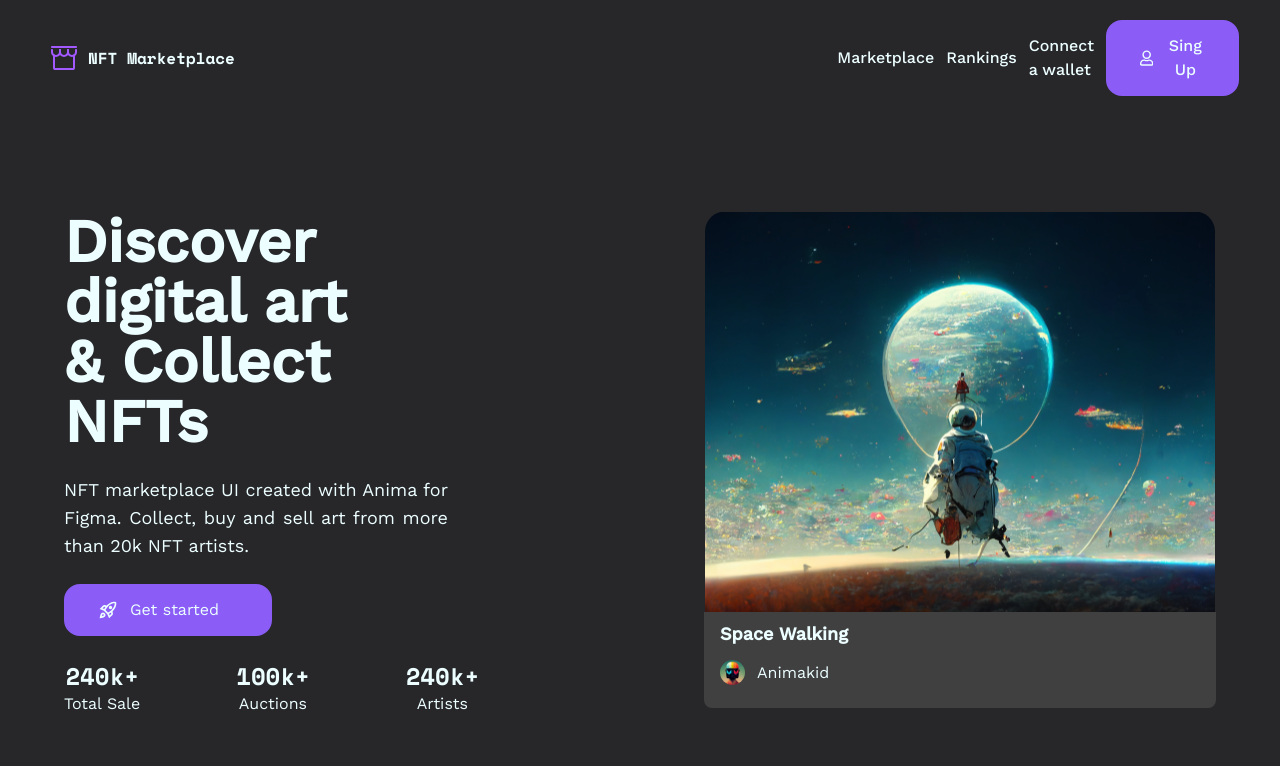
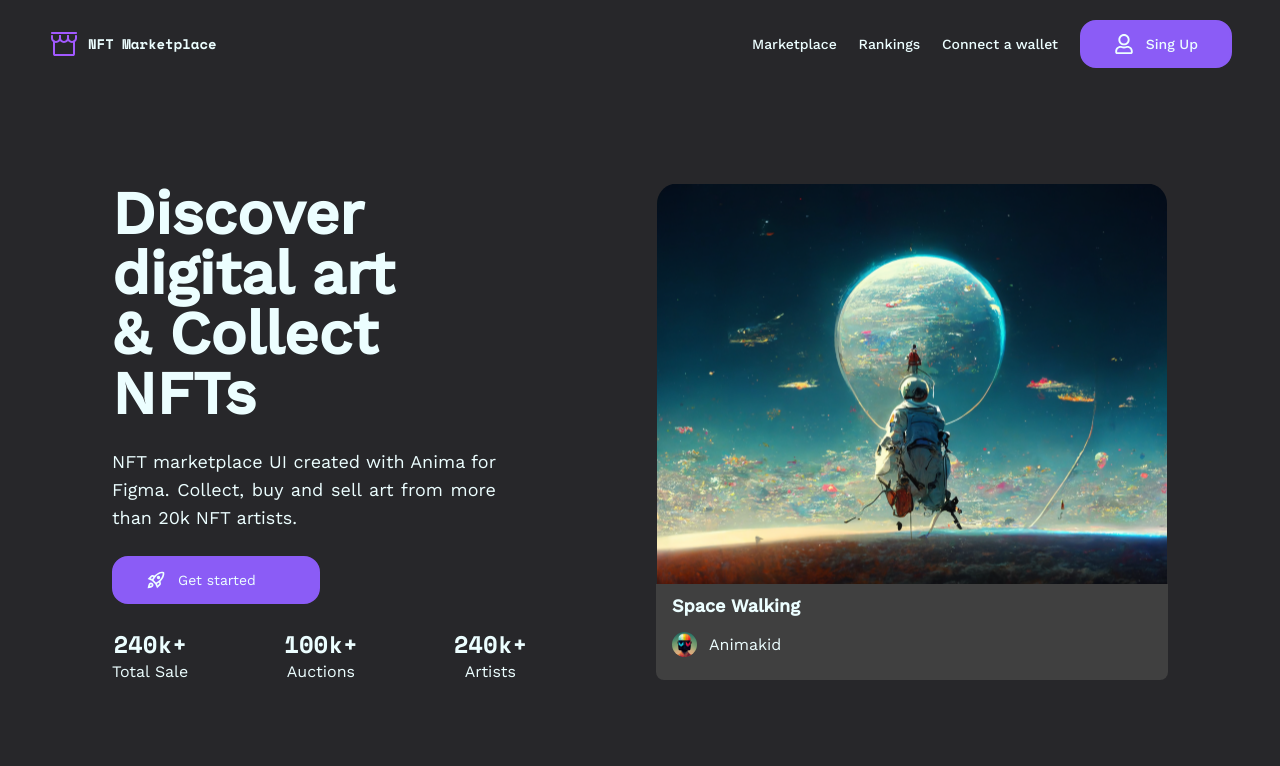
Before and after one commit to litvnvdev/nft-market-place, a Next.js app: page / in a window 1280 px wide. Shown: the top 766 px of the page. Built offline with nearby package versions, Linux system fonts and the light colour scheme.

Commit message:
fix: responsive design navbar and hero section

```diff
--- a/app/components/Hero.tsx
+++ b/app/components/Hero.tsx
@@ -9,10 +9,12 @@ const spaceMono = Space_Mono({ weight: "700", subsets: ["latin"] });
 
 const Hero = () => {
   return (
-    <section className="py-20 lg:max-w-[72rem] md:max-w-[50rem] lg:mx-auto">
-      <div className="container text-cyan-50 flex gap-14 justify-between">
-        <div className={`${workSans.className} flex flex-col`}>
-          <div className="flex flex-col gap-6">
+    <section className="py-20  lg:max-w-[72rem] md:max-w-[50rem] md:mx-auto lg:mx-auto">
+      <div className="container text-cyan-50 flex lg:gap-14 md:gap-12 justify-between md:px-12">
+        <div
+          className={`${workSans.className} flex flex-col lg:max-w-[72rem] md:max-w-80`}
+        >
+          <div className="flex flex-col lg:gap-6 md:gap-8">
             <h1 className="lg:text-6xl md:text-4xl text-left font-semibold max-w-80">
               Discover digital art & Collect NFTs
             </h1>
@@ -27,23 +29,29 @@ const Hero = () => {
             </PrimaryButton>
           </div>
 
-          <div className="flex max-auto max-w-[27rem] lg:mt-6 md:mt-12 gap-24 justify-center">
+          <div className="flex lg:max-w-[72rem] md:max-w-[20rem]  lg:mt-6 md:mt-12 lg:gap-24 md:gap-12 justify-center md:items-end">
             <p>
-              <strong className={`${spaceMono.className} lg:text-2xl md:text-xl`}>
+              <strong
+                className={`${spaceMono.className} lg:text-2xl md:text-xl`}
+              >
                 240k+
               </strong>
               <br />
               Total Sale
             </p>
             <p>
-              <strong className={`${spaceMono.className} lg:text-2xl md:text-xl`}>
+              <strong
+                className={`${spaceMono.className} lg:text-2xl md:text-xl`}
+              >
                 100k+
               </strong>
               <br />
               Auctions
             </p>
             <p>
-              <strong className={`${spaceMono.className} lg:text-2xl md:text-xl`}>
+              <strong
+                className={`${spaceMono.className} lg:text-2xl md:text-xl`}
+              >
                 240k+
               </strong>
               <br />
--- a/app/components/HeroCard.tsx
+++ b/app/components/HeroCard.tsx
@@ -2,11 +2,13 @@ import NFTArtist from "./NFTArtist";
 
 const HeroCard = () => {
   return (
-    <div className="lg:max-w-[32rem]">
-      <div className="bg-[url('/Hero.svg')] bg-center bg-no-repeat lg:w-[32rem] lg:h-[25rem] md:w-[18rem] md:h-[11rem] rounded-t-2xl"></div>
-      <div className="pl-4 h-24 lg:w-[32rem] md:w-[18rem] rounded-b-lg bg-neutral-700">
+    <div className="lg:max-w-[32rem] md:max-w-[24rem]">
+      <div className="bg-[url('/Hero.svg')] bg-center bg-no-repeat xl:w-[32rem] lg:w-[26rem] lg:h-[25rem] md:w-[20rem] md:h-[19rem] rounded-t-2xl"></div>
+      <div className="pl-4 h-24 xl:w-[32rem] lg:w-[26rem] md:w-[20rem] rounded-b-lg bg-neutral-700">
         <div className="flex flex-col items-start gap-1 justify-start">
-          <p className="font-semibold mt-2 lg:text-lg md:text-base">Space Walking</p>
+          <p className="font-semibold mt-2 lg:text-lg md:text-base">
+            Space Walking
+          </p>
           <NFTArtist
             name="Animakid"
             width={25}
--- a/app/components/Navbar.tsx
+++ b/app/components/Navbar.tsx
@@ -25,8 +25,8 @@ const Navbar = () => {
           </button>
         </div>
       ) : (
-        <nav className="container max-w-full flex justify-between py-5 px-12">
-          <div className="max-w-46 flex gap-2 items-center cursor-pointer">
+        <nav className="lg:w-full md:w-full md:mx-auto  flex lg:justify-center md:text-sm lg:gap-12 md:gap-24 xl:justify-between py-5 px-12">
+          <div className="max-w-44 flex gap-2 items-center cursor-pointer">
             <Image src="/logo.svg" alt="logo" width={32} height={32} />
             <span
               className={`${spaceMono.className} text-cyan-50 hover:text-violet-400 duration-300`}
@@ -35,7 +35,7 @@ const Navbar = () => {
             </span>
           </div>
           <ul
-            className={`${workSans.className} w-1/3 items-center flex justify-between gap-3 text-cyan-50`}
+            className={`${workSans.className} xl:max-w-[30rem] lg:w-1/2 md:w-3/4 items-center flex justify-between xl:gap-3 lg:gap-1 text-cyan-50`}
           >
             {navBarItems.map((el) => (
               <li className="hover:text-violet-400 duration-300" key={el}>
--- a/app/components/PrimaryButton.tsx
+++ b/app/components/PrimaryButton.tsx
@@ -1,13 +1,15 @@
+type ButtonProps = {
+  children: string | React.ReactNode;
+  img?: Element;
+  max_width?: string;
+  text_size?: string;
+};
 
-interface Button {
-  children: string | React.ReactNode,
-  img?: Element,
-  max_width?: string,
-}
-
-const PrimaryButton = ({ children, max_width }: Button) => {
+const PrimaryButton = ({ children, max_width }: ButtonProps) => {
   return (
-    <button className={`${max_width} flex gap-3 items-center bg-violet-500 text-cyan-50 py-3 px-8 rounded-2xl hover:bg-transparent border-2 duration-300 border-violet-500`}>
+    <button
+      className={`lg:max-w-52 md:max-w-44 flex lg:flex-row md:flex-row-reverse gap-3 items-center bg-violet-500 md:text-sm text-cyan-50 lg:py-3 lg:px-8 md:px-4 md:py-2 rounded-2xl hover:bg-transparent border-2 border-violet-500  duration-300`}
+    >
       {children}
     </button>
   );
--- a/app/components/TrendingCollection/TrendingCollection.tsx
+++ b/app/components/TrendingCollection/TrendingCollection.tsx
@@ -3,8 +3,8 @@ import { collectionData } from "@/app/data";
 
 const TrendingCollection = () => {
   return (
-    <section className="py-20">
-      <div className="container  flex flex-col max-w-[72rem]">
+    <section className="py-20 max-w-[72rem] mx-auto">
+      <div className="container  flex flex-col ">
         <div className="text-left text-cyan-50">
           <h1 className="text-3xl font-semibold">Trending Collection</h1>
           <h3 className="text-lg mt-3">
--- a/app/hooks/useDevice.ts
+++ b/app/hooks/useDevice.ts
@@ -9,7 +9,7 @@ export function useDevice() {
 
   useEffect(() => {
     const handleResize = () => {
-      let size = window.matchMedia("(max-width: 640px)").matches;
+      let size = window.matchMedia("(max-width: 768px)").matches;
       if (size) {
         setIsMobile(true);
       } else {
```
